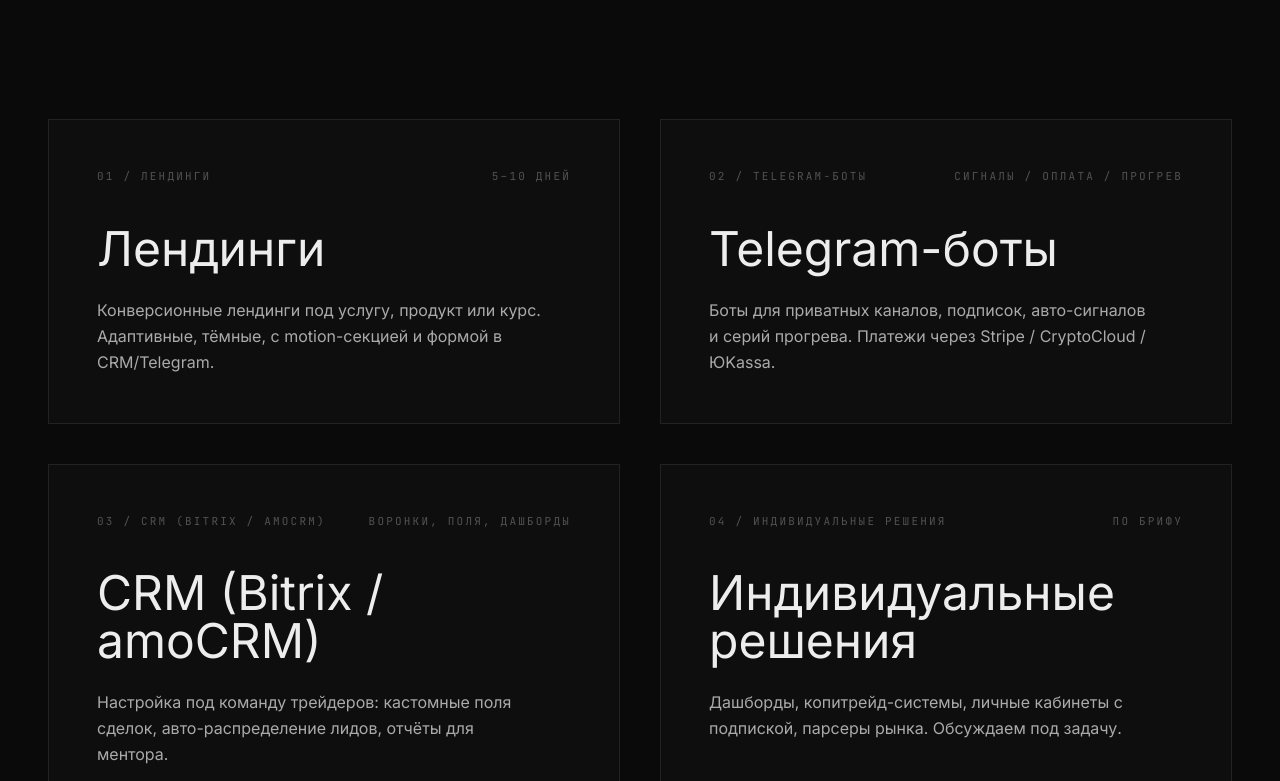
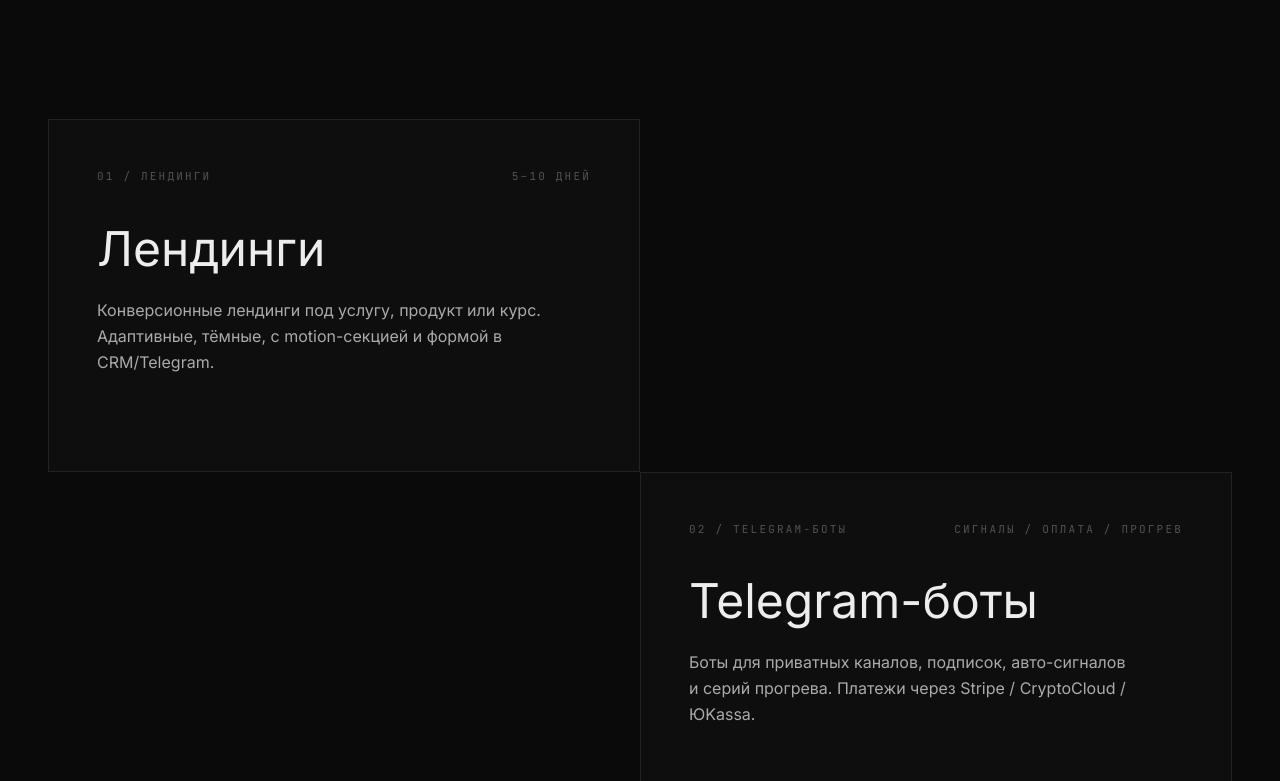
Before and after one commit to iamshouu/temat, a React (Vite) app: page / in a window 1280 px wide. Shown: the part 1319-2100 px from the top of the page. Built offline with nearby package versions, Linux system fonts and the light colour scheme.

Commit message:
feat(services): zig-zag layout — cards touch by corners (1,1)-(2,2)-(1,3)-(2,4)

```diff
--- a/src/components/Services.tsx
+++ b/src/components/Services.tsx
@@ -44,18 +44,22 @@ export function Services() {
         <span className="block pl-[20%]">делаю.</span>
       </h2>
 
-      <div className="grid grid-cols-1 md:grid-cols-2 gap-6 md:gap-10">
-        {SERVICES.map((s, i) => (
+      <div className="grid grid-cols-1 md:grid-cols-2 md:grid-rows-4 gap-6 md:gap-0">
+        {SERVICES.map((s, i) => {
+          const positions = [
+            'md:[grid-area:1/1]',
+            'md:[grid-area:2/2]',
+            'md:[grid-area:3/1]',
+            'md:[grid-area:4/2]',
+          ]
+          return (
           <motion.article
             key={s.id}
-            initial={{ opacity: 0, y: 40 }}
-            whileInView={{ opacity: 1, y: 0 }}
+            initial={{ opacity: 0 }}
+            whileInView={{ opacity: 1 }}
             viewport={{ once: true, margin: '-80px' }}
             transition={{ duration: 0.6, delay: (i % 2) * 0.1 }}
-            whileHover={{ y: -6 }}
-            className={`group relative border border-muted/30 bg-surface/40 p-8 md:p-12 transition-colors duration-300 hover:border-accent ${
-              i % 2 === 1 ? 'md:translate-y-12' : ''
-            }`}
+            className={`group relative border border-muted/30 bg-surface/40 p-8 md:p-12 transition-colors duration-300 hover:border-accent ${positions[i]}`}
           >
             <div className="flex items-baseline justify-between mb-10">
               <span className="font-mono text-[11px] uppercase tracking-[0.2em] text-muted">
@@ -70,7 +74,8 @@ export function Services() {
             </h3>
             <p className="text-text/70 leading-relaxed max-w-md">{s.body}</p>
           </motion.article>
-        ))}
+          )
+        })}
       </div>
     </section>
   )
```
